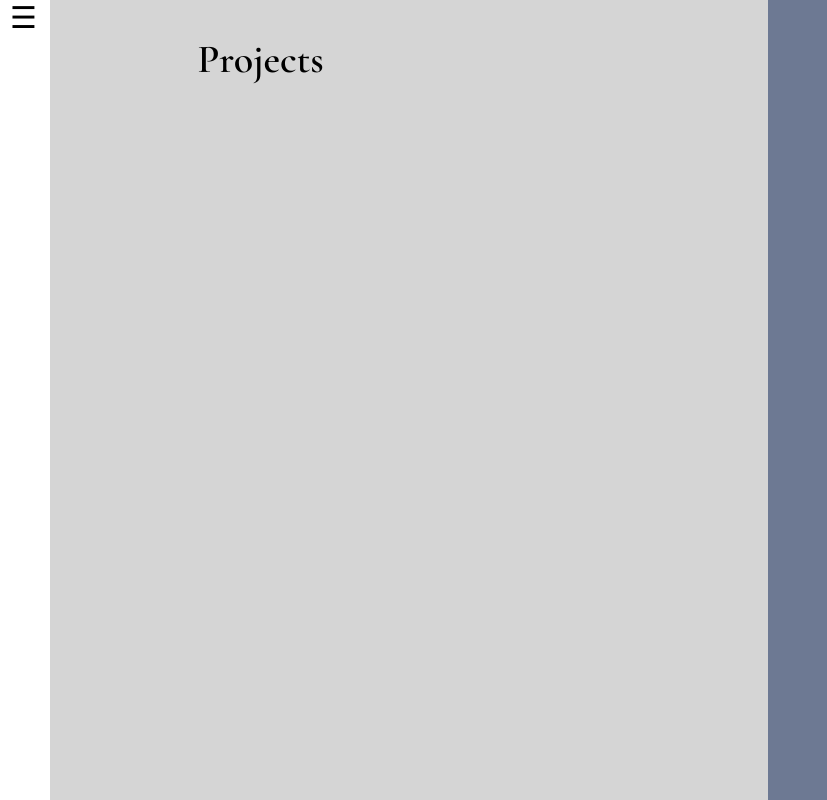
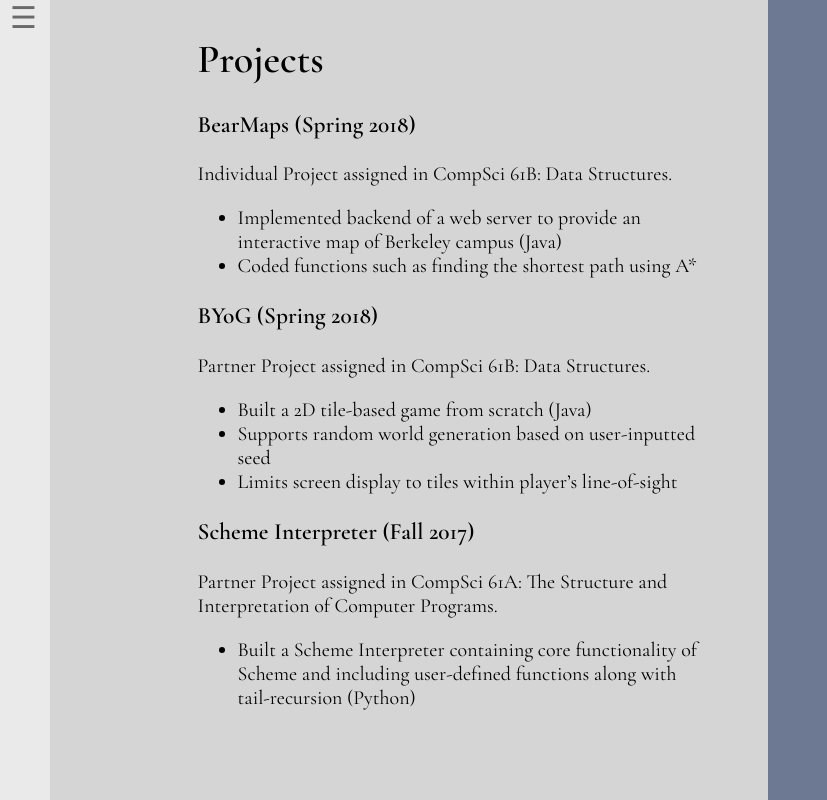
Before and after one commit to ewendai/ewendai.github.io, a plain HTML site: page projects.html in a window 1280 px wide. Shown: the full height of the page, 0-827 px from the left. Drawn offline with nearby package versions, Linux system fonts and the light colour scheme.

Commit message:
Add content to projects.html.

```diff
--- a/projects.html
+++ b/projects.html
@@ -40,10 +40,28 @@
 	<div id="proj">
 		<h1> Projects </h1>
 
+		<h3> BearMaps (Spring 2018) </h3>
+		Individual Project assigned in CompSci 61B: Data Structures.
+        <ul>
+            <li> Implemented backend of a web server to provide an interactive map of Berkeley campus (Java) </li>
+            <li> Coded functions such as finding the shortest path using A* </li>
+        </ul>
+
+    	<h3> BYoG (Spring 2018) </h3>
+    	Partner Project assigned in CompSci 61B: Data Structures.
+        <ul>
+            <li> Built a 2D tile-based game from scratch (Java) </li>
+            <li> Supports random world generation based on user-inputted seed </li>
+            <li> Limits screen display to tiles within player’s line-of-sight </li>
+        </ul>
+
+        <h3> Scheme Interpreter (Fall 2017) </h3>
+    	Partner Project assigned in CompSci 61A: The Structure and Interpretation of Computer Programs.
+        <ul>
+            <li> Built a Scheme Interpreter containing core functionality of Scheme and including user-defined functions along with tail-recursion (Python) </li>
+        </ul>
+
 	</div>
-
-
-
 
 <!-- RIGHT -->
     <div id="rightside" style="background-color: #6D7993; color: lightgray">
```
